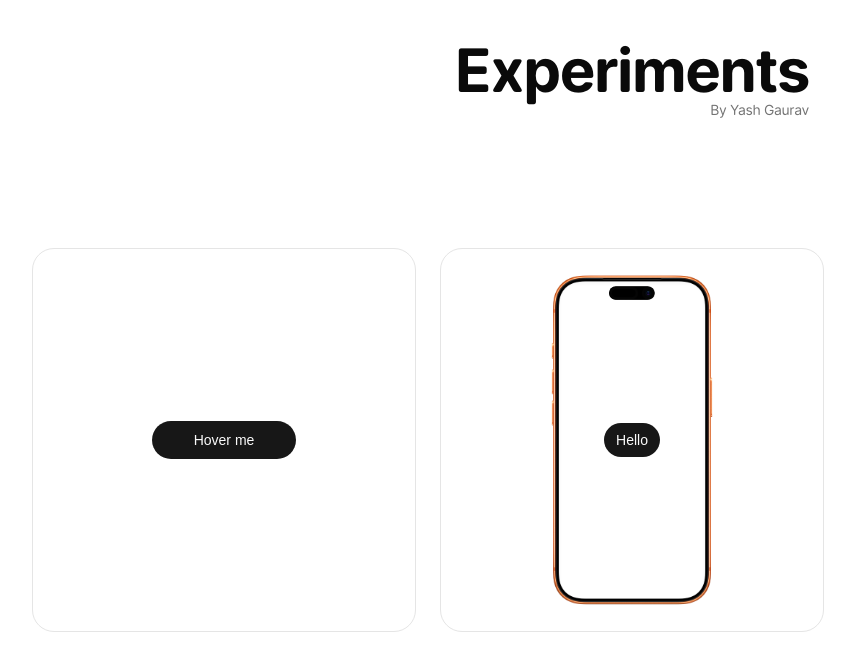
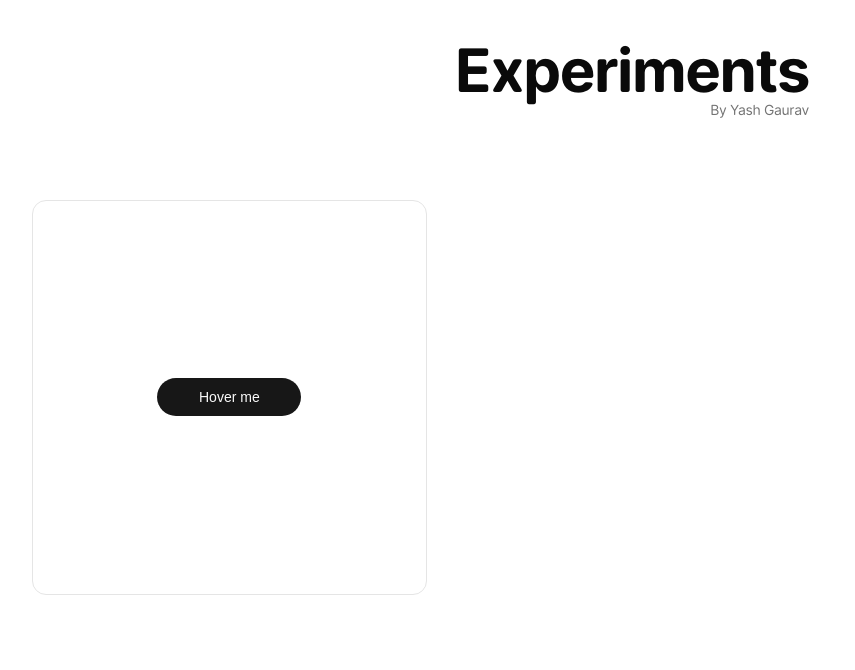
Before and after one commit to whygauravvv/experiments, a React (Vite) app: page / in a window 1280 px wide. Shown: the top 670 px of the page, without its empty margins (8-863 px from the left). Built offline with nearby package versions, Linux system fonts and the light colour scheme.

Commit message:
cleanup + improvements

```diff
--- a/src/components/gallery/gallery-card.tsx
+++ b/src/components/gallery/gallery-card.tsx
@@ -10,7 +10,7 @@ export default function GalleryCard({
   return (
     <article
       key={id}
-      className="group relative aspect-square overflow-hidden rounded-3xl border border-border bg-card"
+      className="group relative aspect-square overflow-hidden rounded-xl border border-border bg-card"
     >
       <section className="pointer-events-none absolute bottom-0 z-50 h-14 max-h-16 w-full">
         <div className="flex h-full w-full items-center justify-between px-3">
--- a/src/components/gallery/galley-grid.tsx
+++ b/src/components/gallery/galley-grid.tsx
@@ -3,7 +3,7 @@ import GalleryCard from "./gallery-card"
 
 export default function GalleryGrid({ items }: { items: ExperimentItem[] }) {
   return (
-    <section className="grid grid-cols-1 gap-6 md:grid-cols-2 xl:grid-cols-3">
+    <section className="grid grid-cols-1 gap-2 md:grid-cols-2 xl:grid-cols-3">
       {items.map(({ id, title, description, Component }) => (
         <GalleryCard
           key={id}
--- a/src/components/iphone-mockup.tsx
+++ b/src/components/iphone-mockup.tsx
@@ -102,7 +102,7 @@ export default function IphoneMockup({
           src={MOCKUP_ASSETS[variant]}
           alt=""
           aria-hidden="true"
-          className="pointer-events-none absolute inset-0 z-20 h-full w-full select-none"
+          className="pointer-events-none absolute inset-0 z-40 h-full w-full select-none"
           draggable={false}
         />
       </div>
--- a/src/experiments/index.ts
+++ b/src/experiments/index.ts
@@ -1,4 +1,3 @@
-import IphoneMockupDemo from "@/experiments/iphone-mockup-demo"
 import MotionButtonDemo from "@/experiments/motion-button"
 import type { ComponentType } from "react"
 
@@ -6,6 +5,7 @@ export type ExperimentItem = {
   id: string
   title: string
   description: string
+  url?: string
   Component: ComponentType
 }
 
@@ -16,10 +16,4 @@ export const experiments: ExperimentItem[] = [
     description: "Simple Framer Motion hover and tap interaction.",
     Component: MotionButtonDemo,
   },
-  {
-    id: "iphone-mockup-demo",
-    title: "iPhone Mockup",
-    description: "CSS-based mobile shell for phone-first experiments.",
-    Component: IphoneMockupDemo,
-  },
 ]
--- a/src/experiments/iphone-mockup-demo.tsx
+++ /dev/null
@@ -1,14 +0,0 @@
-import IphoneMockup from "@/components/iphone-mockup"
-import { Button } from "@/components/ui/button"
-
-export default function IphoneMockupDemo() {
-  return (
-    <div className="flex h-full w-full items-center justify-center p-6">
-      <IphoneMockup variant="orange" overlayColor="white">
-        <div className="bg- flex h-full w-full items-center justify-center">
-          <Button className="">Hello</Button>
-        </div>
-      </IphoneMockup>
-    </div>
-  )
-}
--- a/src/pages/experiments-gallery.tsx
+++ b/src/pages/experiments-gallery.tsx
@@ -5,7 +5,7 @@ import { experiments } from "@/experiments"
 export default function ExperimentsGallery() {
   return (
     <main className="min-h-screen bg-background p-10 text-foreground">
-      <div className="mx-auto flex w-full flex-col items-center gap-32">
+      <div className="mx-auto flex w-full flex-col items-center gap-20">
         <GalleryHeader />
 
         <section className="h-full w-full">
```
